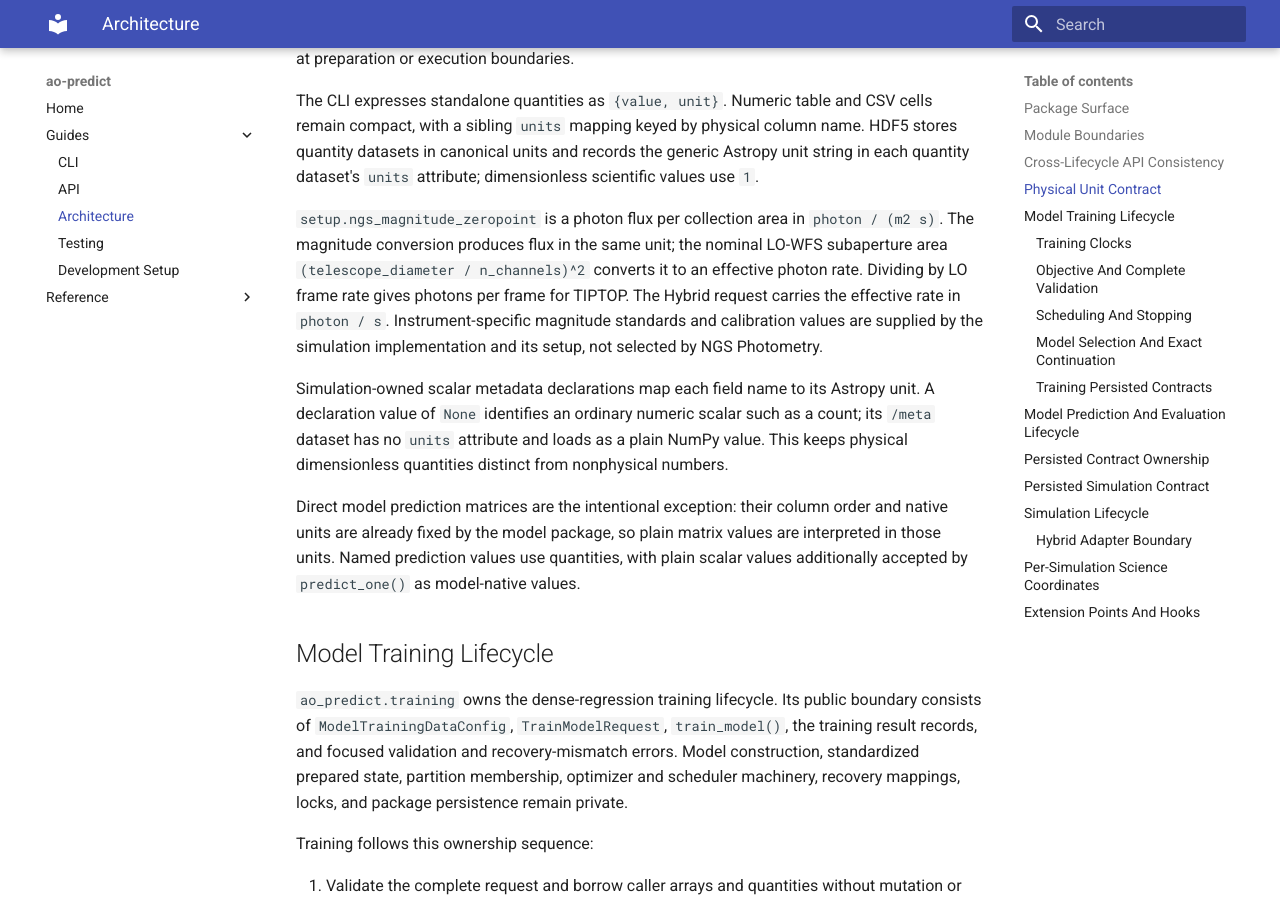
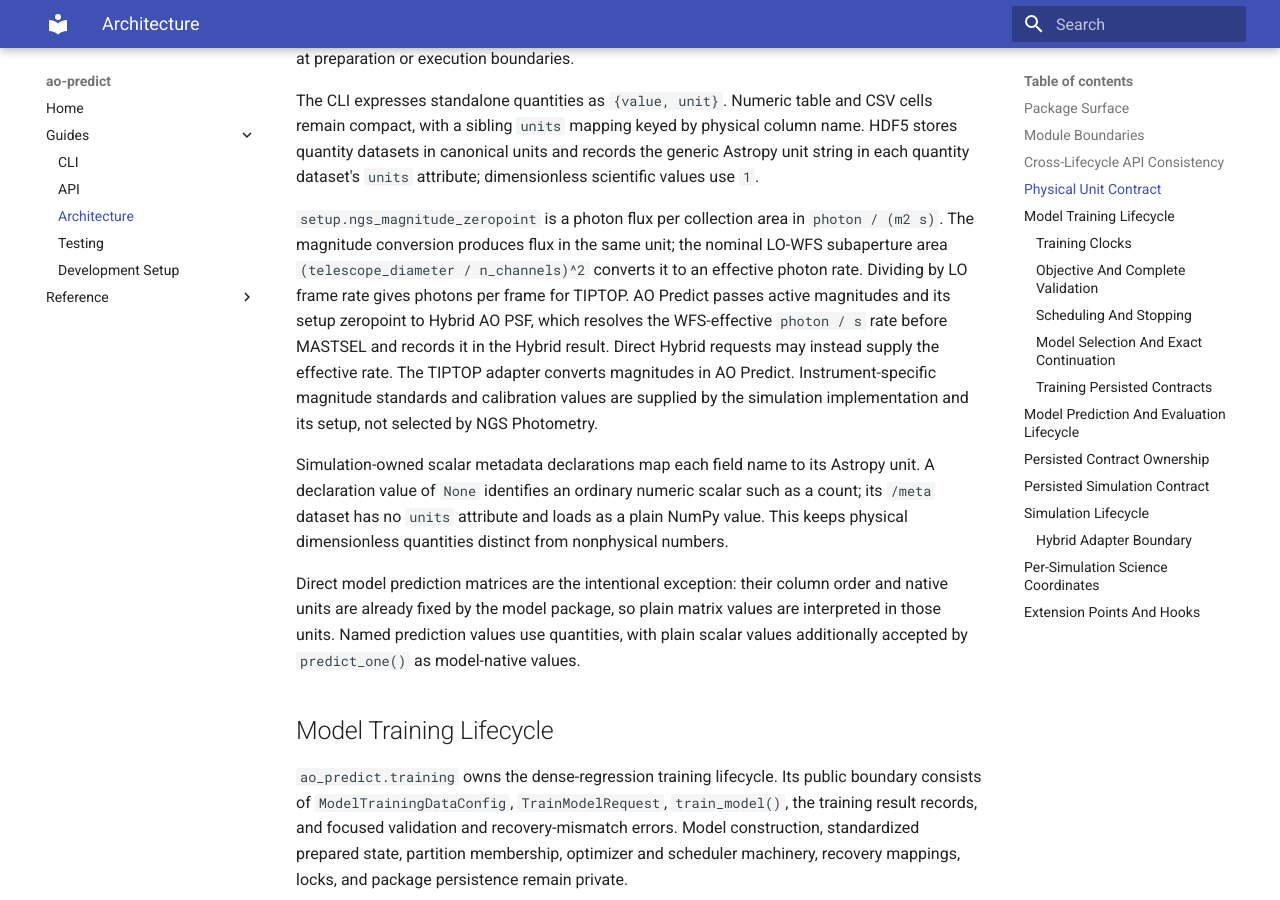
Before and after one commit to nvnunes/ao-predict, an MkDocs documentation site: the page built from docs/architecture.md, in a window 1280 px wide and 900 px high, scrolled down 1926 px. Built offline with MkDocs 1.6.1 and Material for MkDocs 9.7.7, drawn with Linux system fonts in a browser that asks for light colours.

Commit message:
Delegate Hybrid magnitude conversion to Hybrid AO PSF

```diff
--- a/docs/architecture.md
+++ b/docs/architecture.md
@@ -82,10 +82,13 @@ dimensionless scientific values use `1`.
 `photon / (m2 s)`. The magnitude conversion produces flux in the same unit;
 the nominal LO-WFS subaperture area `(telescope_diameter / n_channels)^2`
 converts it to an effective photon rate. Dividing by LO frame rate gives
-photons per frame for TIPTOP. The Hybrid request carries the effective rate
-in `photon / s`. Instrument-specific magnitude standards and calibration
-values are supplied by the simulation implementation and its setup, not
-selected by NGS Photometry.
+photons per frame for TIPTOP. AO Predict passes active magnitudes and its
+setup zeropoint to Hybrid AO PSF, which resolves the WFS-effective
+`photon / s` rate before MASTSEL and records it in the Hybrid result. Direct
+Hybrid requests may instead supply the effective rate. The TIPTOP adapter
+converts magnitudes in AO Predict.
+Instrument-specific magnitude standards and calibration values are supplied
+by the simulation implementation and its setup, not selected by NGS Photometry.
 
 Simulation-owned scalar metadata declarations map each field name to its
 Astropy unit. A declaration value of `None` identifies an ordinary numeric
```
Also changed, not shown: 2 other files.
